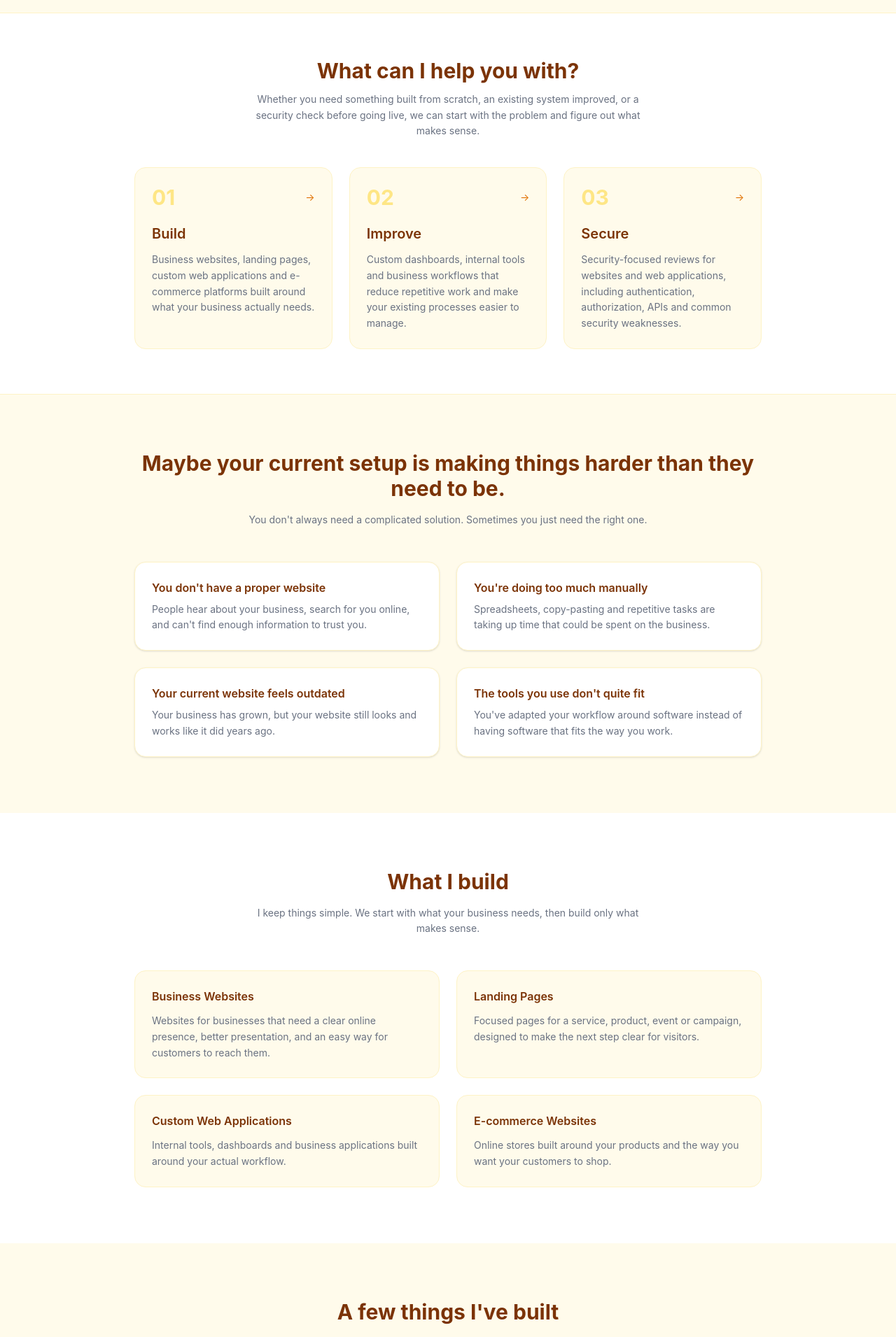
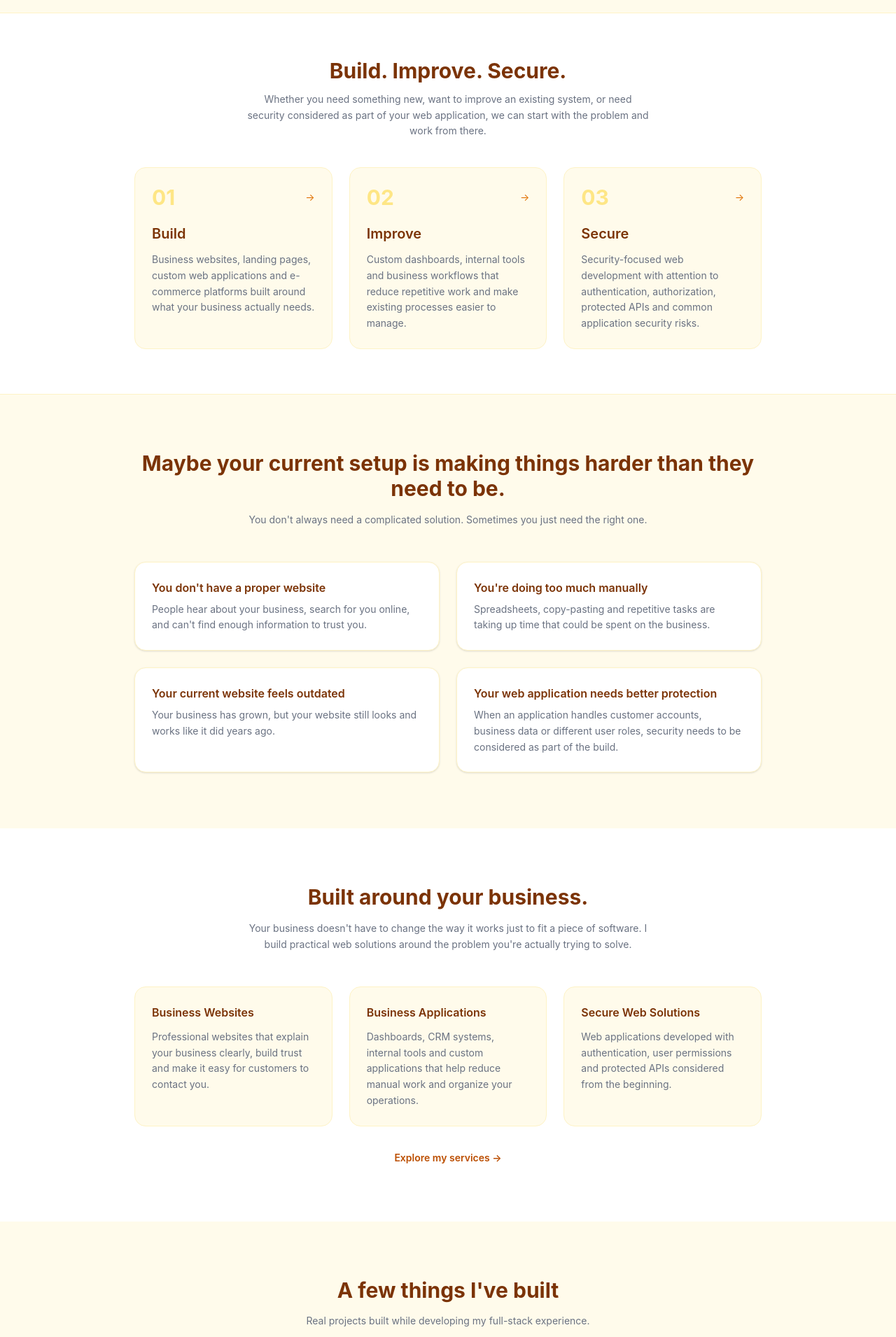
Before and after one commit to sivasankaranit44-wq/code-and-coffee-freelance-site, a React (Vite) app: page / in a window 1280 px wide. Shown: the part 560-2471 px from the top of the page at 70% size. Built offline with nearby package versions, Linux system fonts and the light colour scheme.

Commit message:
home page betterment

```diff
--- a/src/pages/Home.jsx
+++ b/src/pages/Home.jsx
@@ -7,6 +7,7 @@ export default function Home() {
       {/* Hero Section */}
       <section className="px-6 pt-32 pb-20">
         <div className="mx-auto max-w-4xl text-center">
+
           <span className="mb-6 inline-block rounded-full bg-amber-100 px-4 py-1.5 text-xs font-semibold uppercase tracking-wide text-amber-700">
             Freelance Web Developer
           </span>
@@ -18,11 +19,12 @@ export default function Home() {
 
           <p className="mx-auto mb-10 max-w-2xl text-lg leading-relaxed text-gray-600">
             I build websites and web applications for businesses that want
-            to look professional, reach more people, and make their day-to-day
-            work a little easier.
+            to look professional, work more efficiently, and give their
+            customers a better experience.
           </p>
 
           <div className="flex flex-col items-center justify-center gap-4 sm:flex-row">
+
             <Link
               to="/bookacall"
               className="rounded-xl bg-amber-700 px-8 py-3 text-sm font-medium text-white transition hover:-translate-y-0.5 hover:bg-amber-800 hover:shadow-lg"
@@ -36,53 +38,56 @@ export default function Home() {
             >
               See My Work
             </Link>
+
           </div>
         </div>
       </section>
 
       {/* What I Can Help With */}
-{/* What I Can Help With */}
       <section className="border-y border-amber-100 bg-white px-6 py-16">
         <div className="mx-auto max-w-4xl">
+
           <div className="mb-10 text-center">
+
             <h2 className="mb-3 text-3xl font-bold text-amber-900">
-        What can I help you with?
+              Build. Improve. Secure.
             </h2>
 
             <p className="mx-auto max-w-xl text-sm leading-relaxed text-gray-500">
-        Whether you need something built from scratch, an existing system
-        improved, or a security check before going live, we can start with
-        the problem and figure out what makes sense.
+              Whether you need something new, want to improve an existing
+              system, or need security considered as part of your web
+              application, we can start with the problem and work from there.
             </p>
+
           </div>
 
           <div className="grid grid-cols-1 gap-6 md:grid-cols-3">
+
             {[
               {
                 number: "01",
                 title: "Build",
                 desc: "Business websites, landing pages, custom web applications and e-commerce platforms built around what your business actually needs.",
-          link: "/services",
               },
               {
                 number: "02",
                 title: "Improve",
-          desc: "Custom dashboards, internal tools and business workflows that reduce repetitive work and make your existing processes easier to manage.",
-          link: "/services",
+                desc: "Custom dashboards, internal tools and business workflows that reduce repetitive work and make existing processes easier to manage.",
               },
               {
                 number: "03",
                 title: "Secure",
-          desc: "Security-focused reviews for websites and web applications, including authentication, authorization, APIs and common security weaknesses.",
-          link: "/services",
+                desc: "Security-focused web development with attention to authentication, authorization, protected APIs and common application security risks.",
               },
             ].map((item) => (
               <Link
                 key={item.number}
-          to={item.link}
+                to="/services"
                 className="group rounded-2xl border border-amber-100 bg-amber-50 p-6 transition-all duration-200 hover:-translate-y-1 hover:border-amber-200 hover:shadow-md"
               >
+
                 <div className="mb-5 flex items-center justify-between">
+
                   <span className="text-3xl font-bold text-amber-200">
                     {item.number}
                   </span>
@@ -90,6 +95,7 @@ export default function Home() {
                   <span className="text-sm text-amber-600 transition-transform duration-200 group-hover:translate-x-1">
                     →
                   </span>
+
                 </div>
 
                 <h3 className="mb-3 text-xl font-semibold text-amber-900">
@@ -99,18 +105,20 @@ export default function Home() {
                 <p className="text-sm leading-relaxed text-gray-500">
                   {item.desc}
                 </p>
+
               </Link>
             ))}
+
           </div>
         </div>
       </section>
 
-
-
       {/* Problems Section */}
       <section className="bg-amber-50 px-6 py-20">
         <div className="mx-auto max-w-4xl">
+
           <div className="mb-12 text-center">
+
             <h2 className="mb-4 text-3xl font-bold text-amber-900">
               Maybe your current setup is making things harder than they need to be.
             </h2>
@@ -119,9 +127,11 @@ export default function Home() {
               You don't always need a complicated solution. Sometimes you just
               need the right one.
             </p>
+
           </div>
 
           <div className="grid grid-cols-1 gap-6 md:grid-cols-2">
+
             {[
               {
                 title: "You don't have a proper website",
@@ -136,14 +146,15 @@ export default function Home() {
                 desc: "Your business has grown, but your website still looks and works like it did years ago.",
               },
               {
-                title: "The tools you use don't quite fit",
-                desc: "You've adapted your workflow around software instead of having software that fits the way you work.",
+                title: "Your web application needs better protection",
+                desc: "When an application handles customer accounts, business data or different user roles, security needs to be considered as part of the build.",
               },
             ].map((item, i) => (
               <div
                 key={i}
                 className="rounded-2xl border border-amber-100 bg-white p-6 shadow-sm"
               >
+
                 <h3 className="mb-2 font-semibold text-amber-900">
                   {item.title}
                 </h3>
@@ -151,74 +162,107 @@ export default function Home() {
                 <p className="text-sm leading-relaxed text-gray-500">
                   {item.desc}
                 </p>
+
               </div>
             ))}
+
           </div>
         </div>
       </section>
 
-      {/* What I Build */}
+      {/* Built Around Your Business */}
       <section className="bg-white px-6 py-20">
-        <div className="mx-auto max-w-4xl text-center">
+        <div className="mx-auto max-w-4xl">
+
+          <div className="mb-12 text-center">
+
             <h2 className="mb-4 text-3xl font-bold text-amber-900">
-            What I build
+              Built around your business.
             </h2>
 
-          <p className="mx-auto mb-12 max-w-xl text-sm leading-relaxed text-gray-500">
-            I keep things simple. We start with what your business needs,
-            then build only what makes sense.
+            <p className="mx-auto max-w-xl text-sm leading-relaxed text-gray-500">
+              Your business doesn't have to change the way it works just to
+              fit a piece of software. I build practical web solutions around
+              the problem you're actually trying to solve.
             </p>
 
-          <div className="grid grid-cols-1 gap-6 text-left md:grid-cols-2">
-            {[
-              {
-                title: "Business Websites",
-                desc: "Websites for businesses that need a clear online presence, better presentation, and an easy way for customers to reach them.",
-              },
-              {
-                title: "Landing Pages",
-                desc: "Focused pages for a service, product, event or campaign, designed to make the next step clear for visitors.",
-              },
-              {
-                title: "Custom Web Applications",
-                desc: "Internal tools, dashboards and business applications built around your actual workflow.",
-              },
-              {
-                title: "E-commerce Websites",
-                desc: "Online stores built around your products and the way you want your customers to shop.",
-              },
-            ].map((service, i) => (
-              <div
-                key={i}
-                className="rounded-2xl border border-amber-100 bg-amber-50 p-6"
-              >
+          </div>
+
+          <div className="grid grid-cols-1 gap-6 md:grid-cols-3">
+
+            <div className="rounded-2xl border border-amber-100 bg-amber-50 p-6">
+
               <h3 className="mb-3 font-semibold text-amber-900">
-                  {service.title}
+                Business Websites
               </h3>
 
               <p className="text-sm leading-relaxed text-gray-500">
-                  {service.desc}
+                Professional websites that explain your business clearly,
+                build trust and make it easy for customers to contact you.
               </p>
+
             </div>
-            ))}
+
+            <div className="rounded-2xl border border-amber-100 bg-amber-50 p-6">
+
+              <h3 className="mb-3 font-semibold text-amber-900">
+                Business Applications
+              </h3>
+
+              <p className="text-sm leading-relaxed text-gray-500">
+                Dashboards, CRM systems, internal tools and custom applications
+                that help reduce manual work and organize your operations.
+              </p>
+
             </div>
+
+            <div className="rounded-2xl border border-amber-100 bg-amber-50 p-6">
+
+              <h3 className="mb-3 font-semibold text-amber-900">
+                Secure Web Solutions
+              </h3>
+
+              <p className="text-sm leading-relaxed text-gray-500">
+                Web applications developed with authentication, user
+                permissions and protected APIs considered from the beginning.
+              </p>
+
+            </div>
+
+          </div>
+
+          <div className="mt-8 text-center">
+
+            <Link
+              to="/services"
+              className="text-sm font-semibold text-amber-700 transition hover:text-amber-900"
+            >
+              Explore my services →
+            </Link>
+
+          </div>
+
         </div>
       </section>
 
       {/* Projects */}
       <section className="bg-amber-50 px-6 py-20">
         <div className="mx-auto max-w-4xl">
+
           <div className="mb-12 text-center">
+
             <h2 className="mb-4 text-3xl font-bold text-amber-900">
               A few things I've built
             </h2>
 
             <p className="text-sm text-gray-500">
-              These are some of the projects I've worked on while building my skills.
+              Real projects built while developing my full-stack experience.
             </p>
+
           </div>
 
           <div className="grid grid-cols-1 gap-6 md:grid-cols-2">
+
             {[
               {
                 name: "BrewDesk",
@@ -245,6 +289,7 @@ export default function Home() {
                 key={i}
                 className="rounded-2xl border border-amber-100 bg-white p-6 shadow-sm"
               >
+
                 <span className="mb-3 inline-block rounded-full bg-amber-100 px-3 py-1 text-xs font-semibold text-amber-700">
                   {project.type}
                 </span>
@@ -256,15 +301,30 @@ export default function Home() {
                 <p className="text-sm leading-relaxed text-gray-500">
                   {project.desc}
                 </p>
+
               </div>
             ))}
+
           </div>
+
+          <div className="mt-8 text-center">
+
+            <Link
+              to="/portfolio"
+              className="text-sm font-semibold text-amber-700 transition hover:text-amber-900"
+            >
+              View all projects →
+            </Link>
+
+          </div>
+
         </div>
       </section>
 
       {/* How I Work */}
       <section className="bg-white px-6 py-20">
         <div className="mx-auto max-w-4xl text-center">
+
           <h2 className="mb-4 text-3xl font-bold text-amber-900">
             How I work
           </h2>
@@ -275,6 +335,7 @@ export default function Home() {
           </p>
 
           <div className="grid grid-cols-1 gap-6 text-left md:grid-cols-4">
+
             {[
               {
                 step: "01",
@@ -301,6 +362,7 @@ export default function Home() {
                 key={i}
                 className="rounded-2xl border border-amber-100 bg-amber-50 p-6"
               >
+
                 <div className="mb-3 text-3xl font-bold text-amber-200">
                   {step.step}
                 </div>
@@ -312,8 +374,10 @@ export default function Home() {
                 <p className="text-xs leading-relaxed text-gray-500">
                   {step.desc}
                 </p>
+
               </div>
             ))}
+
           </div>
         </div>
       </section>
@@ -321,6 +385,7 @@ export default function Home() {
       {/* About Me */}
       <section className="bg-amber-50 px-6 py-20">
         <div className="mx-auto max-w-3xl text-center">
+
           <h2 className="mb-4 text-3xl font-bold text-amber-900">
             Why Code & Coffee?
           </h2>
@@ -334,23 +399,25 @@ export default function Home() {
           </p>
 
           <p className="text-sm leading-7 text-gray-600">
-            Code & Coffee is my way of bringing both sides together:
-            understanding the problem, building a practical solution,
-            and keeping the whole process simple and honest.
+            Code & Coffee brings both sides together: understanding the
+            problem, building a practical solution, and keeping the process
+            simple and honest.
           </p>
+
         </div>
       </section>
 
       {/* CTA */}
       <section className="bg-amber-700 px-6 py-20 text-center text-white">
         <div className="mx-auto max-w-2xl">
+
           <h2 className="mb-4 text-3xl font-bold">
-            Have a project in mind?
+            Have a problem you want to solve?
           </h2>
 
           <p className="mb-8 text-sm leading-relaxed text-amber-100">
-            Tell me what you're working on. We can have a quick conversation
-            and see if I can help.
+            Tell me what you're trying to build, improve or secure. We can
+            have a quick conversation and figure out the right approach.
           </p>
 
           <Link
@@ -359,6 +426,7 @@ export default function Home() {
           >
             Let's Talk
           </Link>
+
         </div>
       </section>
 
```
Lines whose indentation alone changed are shown as unchanged.
